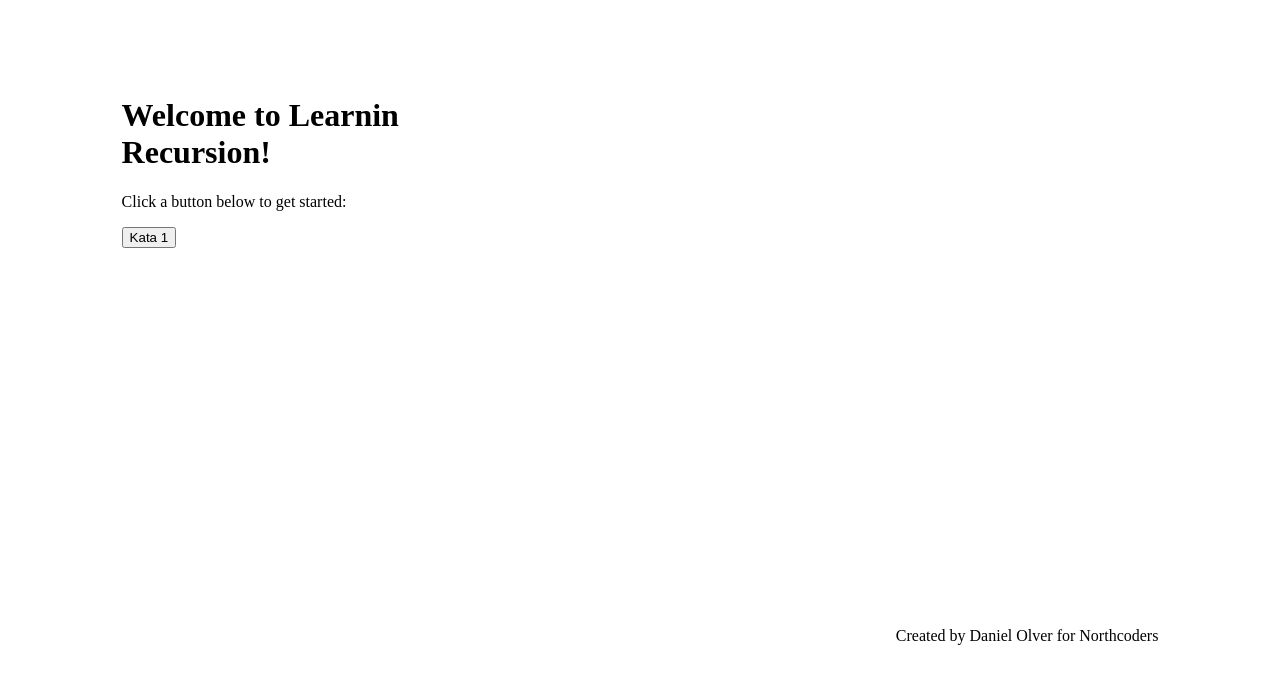
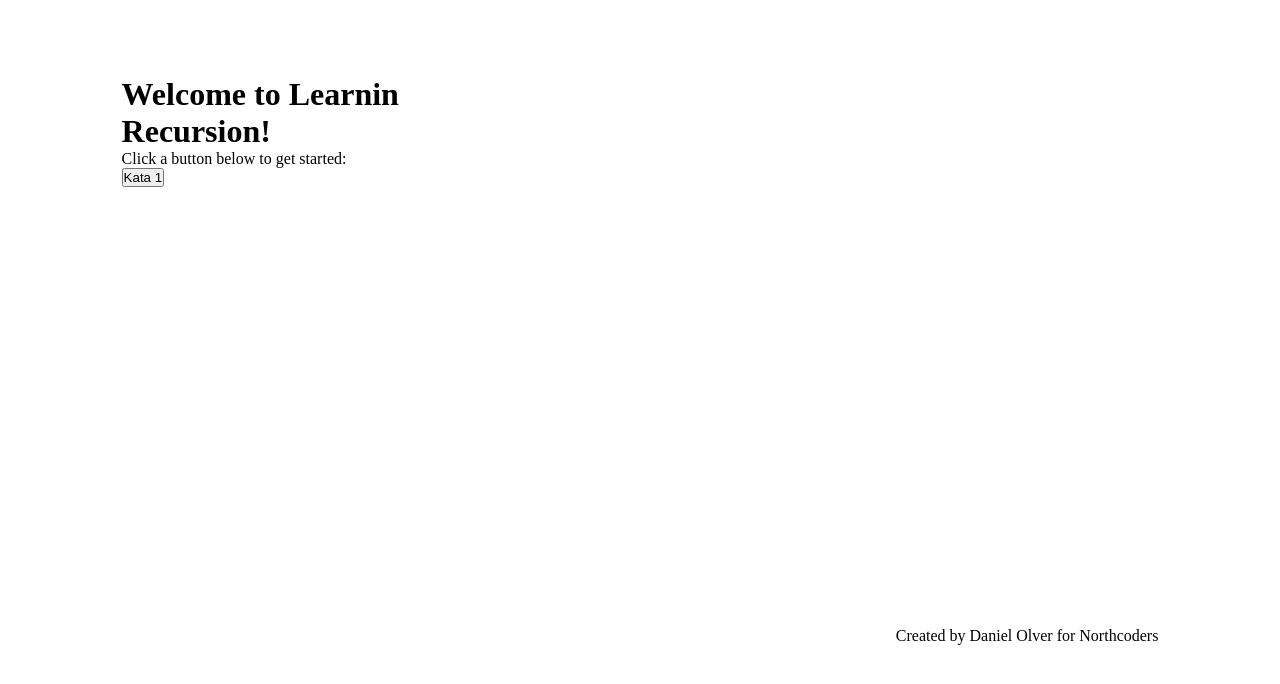
Before and after one commit to DevDolphin7/Learnin-Recursion, a React (Vite) app: page / in a window 1280 px wide. Shown: the top 684 px of the page. Built offline with nearby package versions, Linux system fonts and the light colour scheme.

Commit message:
Make each additional line in thread a new line

```diff
--- a/src/index.css
+++ b/src/index.css
@@ -1,3 +1,8 @@
+* {
+  margin: 0;
+  padding: 0;
+}
+
 :root {
   --ecd-outer-border: 3px solid pink;
   --ecd-inner-border: 3px solid blue;
@@ -142,12 +147,20 @@
 .ecd-main-thread {
   grid-column: 1;
   grid-row: 2;
+  display: block;
 }
 
 .ecd-main-environment-variables {
   grid-column: 2;
   grid-row: 2;
   border-left: var(--ecd-inner-border);
+  display: block;
+}
+
+.ecd-main-thread p,
+.ecd-main-environment-variables p {
+  display: flex;
+  justify-content: center;
 }
 
 .step-arrow {
```
